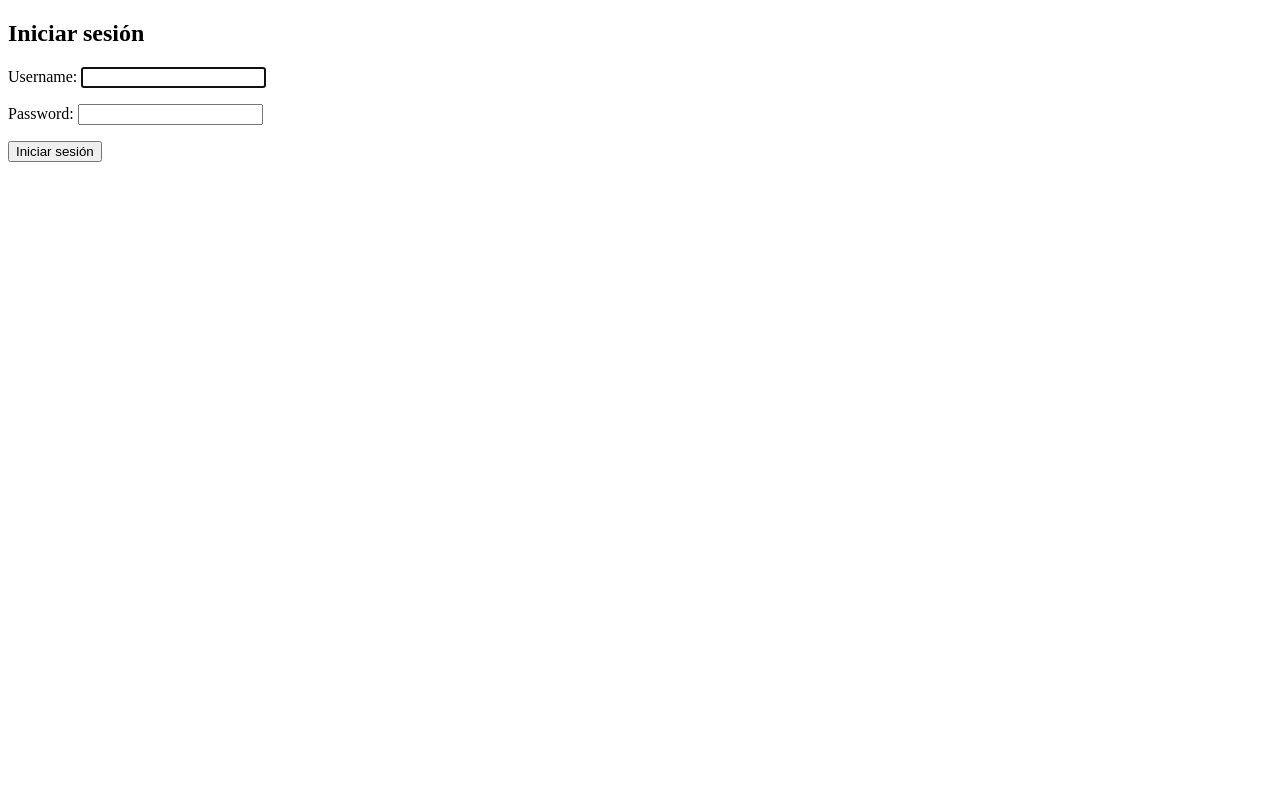
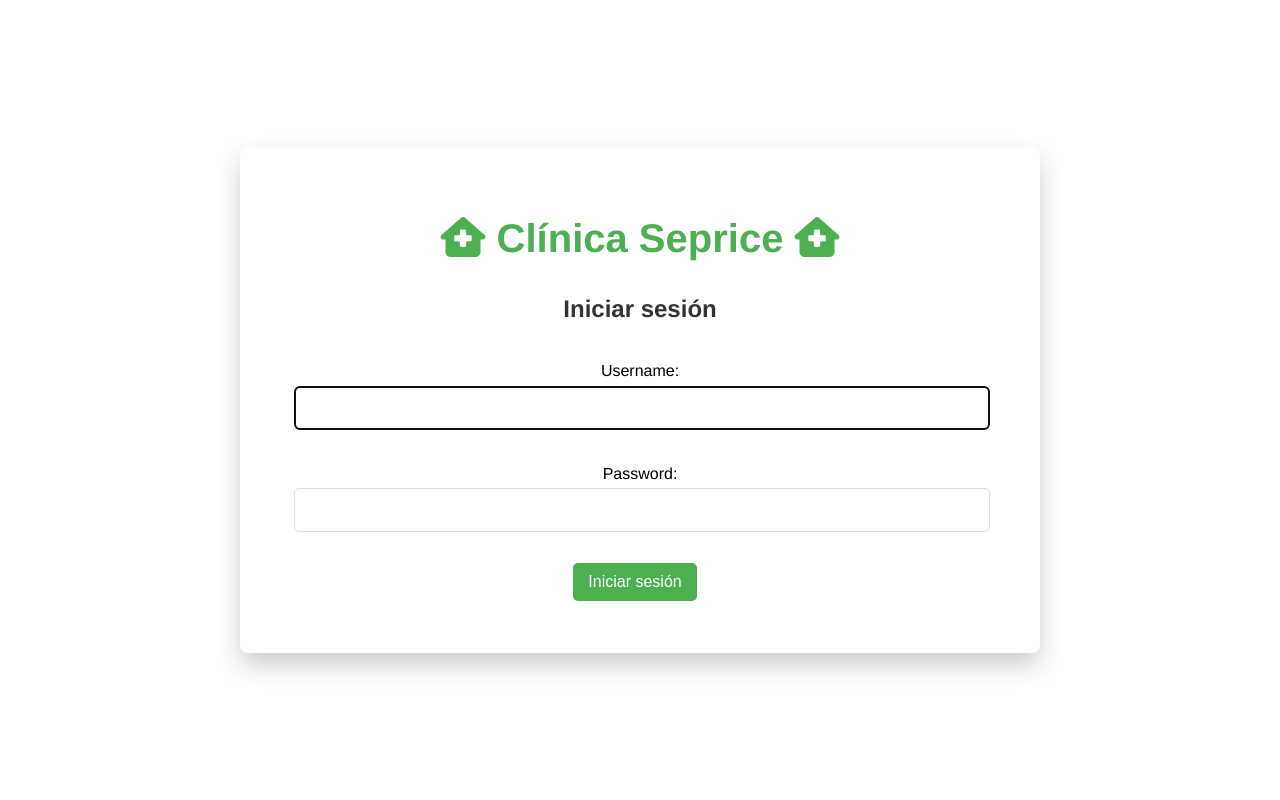
Before and after one commit to malenavero/gestion_turnos, a Django app: page /login/ in a window 1280 px wide. Run offline with Django 4.2, Linux system fonts and the light colour scheme.

Commit message:
Vista login

```diff
--- a/turnos/static/css/styles.css
+++ b/turnos/static/css/styles.css
@@ -547,3 +547,32 @@ input, select, textarea {
 .btn-icon-danger {
     background-color: var(--danger-color);
 }
+
+/* Login Page Container */
+.login-page-container {
+    text-align: center;
+    max-width: 800px;
+    width: 90%;
+    background-color: #ffffff;
+    padding: 2rem;
+    border-radius: 8px;
+    box-shadow: 0 12px 24px rgba(0, 0, 0, 0.2); /* Sombra más pronunciada */
+    transition: box-shadow 0.3s ease; /* Efecto de transición suave */
+}
+.login-page-container:hover {
+    box-shadow: 0 16px 32px rgba(0, 0, 0, 0.3); /* Sombra más intensa al pasar el mouse */
+}
+
+.login-title {
+    font-size: 2.5em;
+    color: #4CAF50;
+    text-align: center;
+    margin-bottom: 20px;
+}
+
+.sub-title {
+    font-size: 1.5em;
+    color: #333;
+    text-align: center;
+    margin-bottom: 30px;
+}
--- a/turnos/templates/login.html
+++ b/turnos/templates/login.html
@@ -3,17 +3,34 @@
 <head>
     <meta charset="UTF-8">
     <meta name="viewport" content="width=device-width, initial-scale=1.0">
-    <title>Login</title>
+    <title>Iniciar sesión</title>
+    {% load static %}
+    <link rel="stylesheet" href="https://cdnjs.cloudflare.com/ajax/libs/font-awesome/6.0.0-beta3/css/all.min.css">
+
+    <link rel="stylesheet" href="{% static 'css/styles.css' %}">
 </head>
-<body>
-    <h2>Iniciar sesión</h2>
-    <form method="post">
-        {% csrf_token %}
-        {{ form.as_p }}
-        <button type="submit">Iniciar sesión</button>
-    </form>
-    {% if error %}
-        <p style="color:red">{{ error }}</p>
-    {% endif %}
+<body class="">
+
+    <div class="content-container">
+        <div class="login-page-container">
+            <h1 class="login-title">
+                <i class="fa-solid fa-house-medical">   </i>
+                Clínica Seprice
+                <i class="fa-solid fa-house-medical">   </i>
+            </h1>
+            <h2 class="sub-title">Iniciar sesión</h2>
+
+            <div class="form-container">
+                <form method="post" class="login-form">
+                    {% csrf_token %}
+                    {{ form.as_p }}
+                    <button type="submit" class="btn">Iniciar sesión</button>
+                </form>
+                {% if error %}
+                    <p class="alert alert-danger">{{ error }}</p>
+                {% endif %}
+            </div>
+        </div>
+    </div>
 </body>
 </html>
--- a/turnos/views/liquidacion/liquidacion_views.py
+++ b/turnos/views/liquidacion/liquidacion_views.py
@@ -29,9 +29,11 @@ def liquidacion_honorarios(request):
     if request.GET:
         # Obtener los valores seleccionados desde el request
         selected_mes = request.GET.get('mes')
-        selected_mes = int(selected_mes) if selected_mes else CURRENT_MES
+        selected_mes = int(selected_mes) if selected_mes else None
         selected_año = request.GET.get('año')
+
         selected_medico = request.GET.get('medico')
+
         # Si no hay mes o año seleccionado, usa el mes y año actuales
         if not selected_mes or not selected_año:
             selected_mes = CURRENT_MES
@@ -72,7 +74,7 @@ def liquidacion_honorarios(request):
 
     context = {
         'medicos_selector': medicos,
-         'meses': MESES,
+        'meses': MESES,
         'años': AÑOS,
     }
 
```
Also changed, not shown: turnos/static/css/login-style.css (added, +8 -0 lines).
